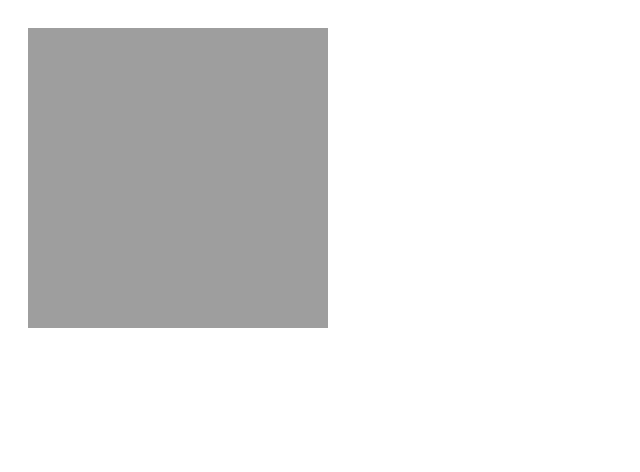
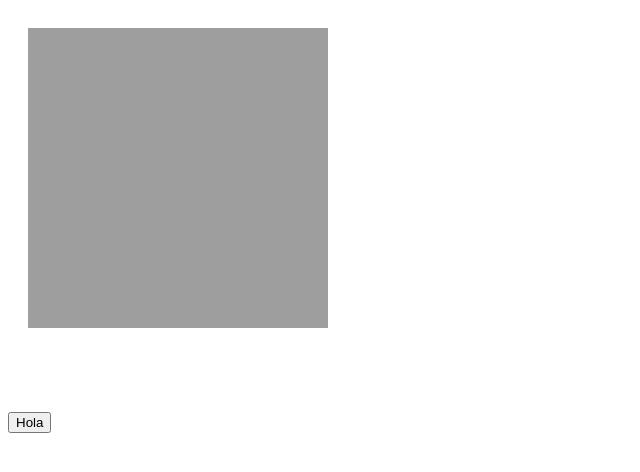
Before and after one commit to EsmeraldaMedrano/CCEO, a plain HTML site: page index.html in a window 1280 px wide. Shown: the whole page, without its empty margins (0-640 px from the left). Drawn offline with Linux system fonts and the light colour scheme.

Commit message:
Added a button

```diff
--- a/index.html
+++ b/index.html
@@ -8,7 +8,9 @@
   </head>
   <body>
     <canvas id="canvas" width="400" height="400"></canvas>
-
+    <div>
+      <button type="button">Hola</button>
+    </div>
     <script src="./canvas.js"></script>
   </body>
 </html>
```
